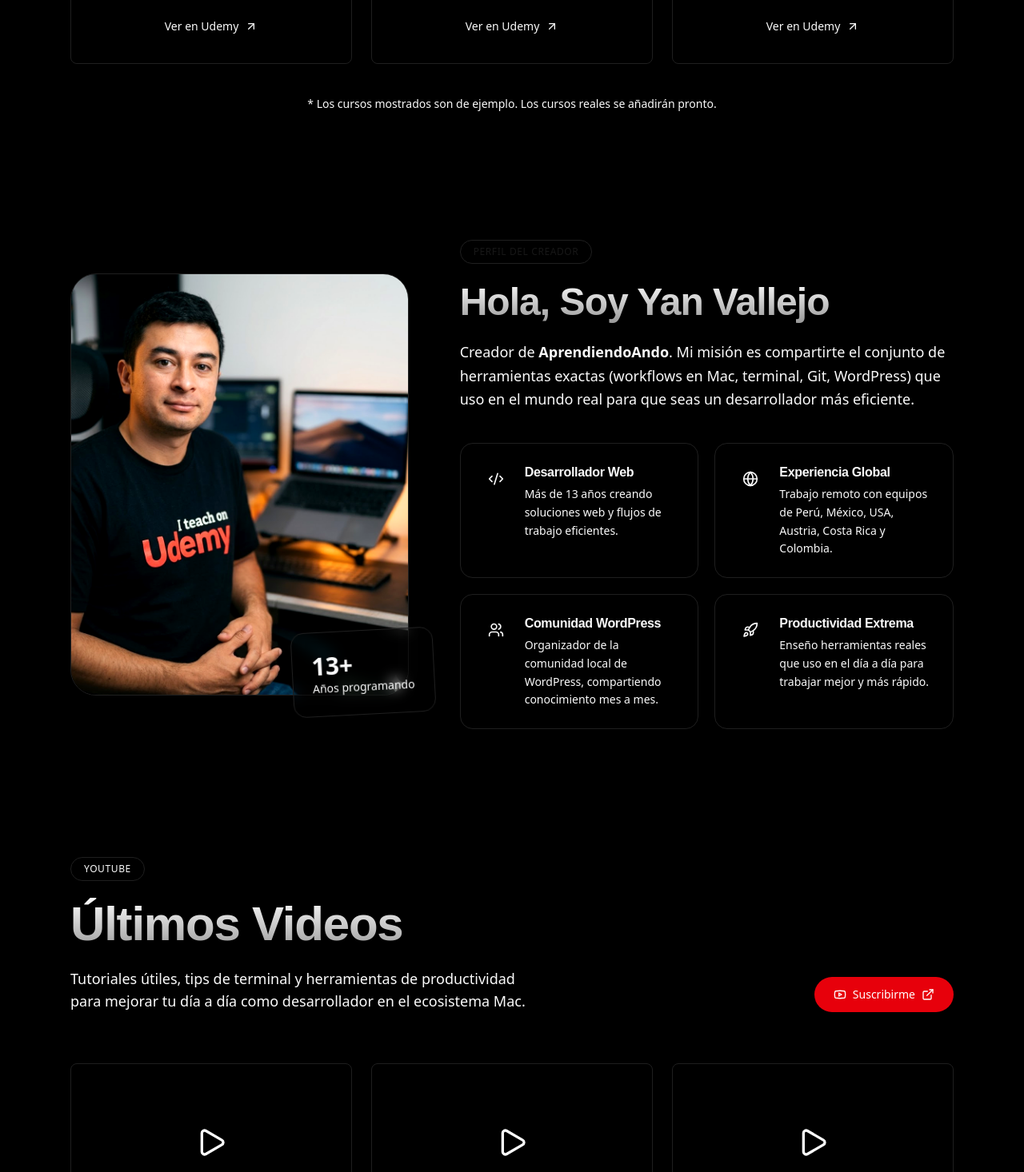
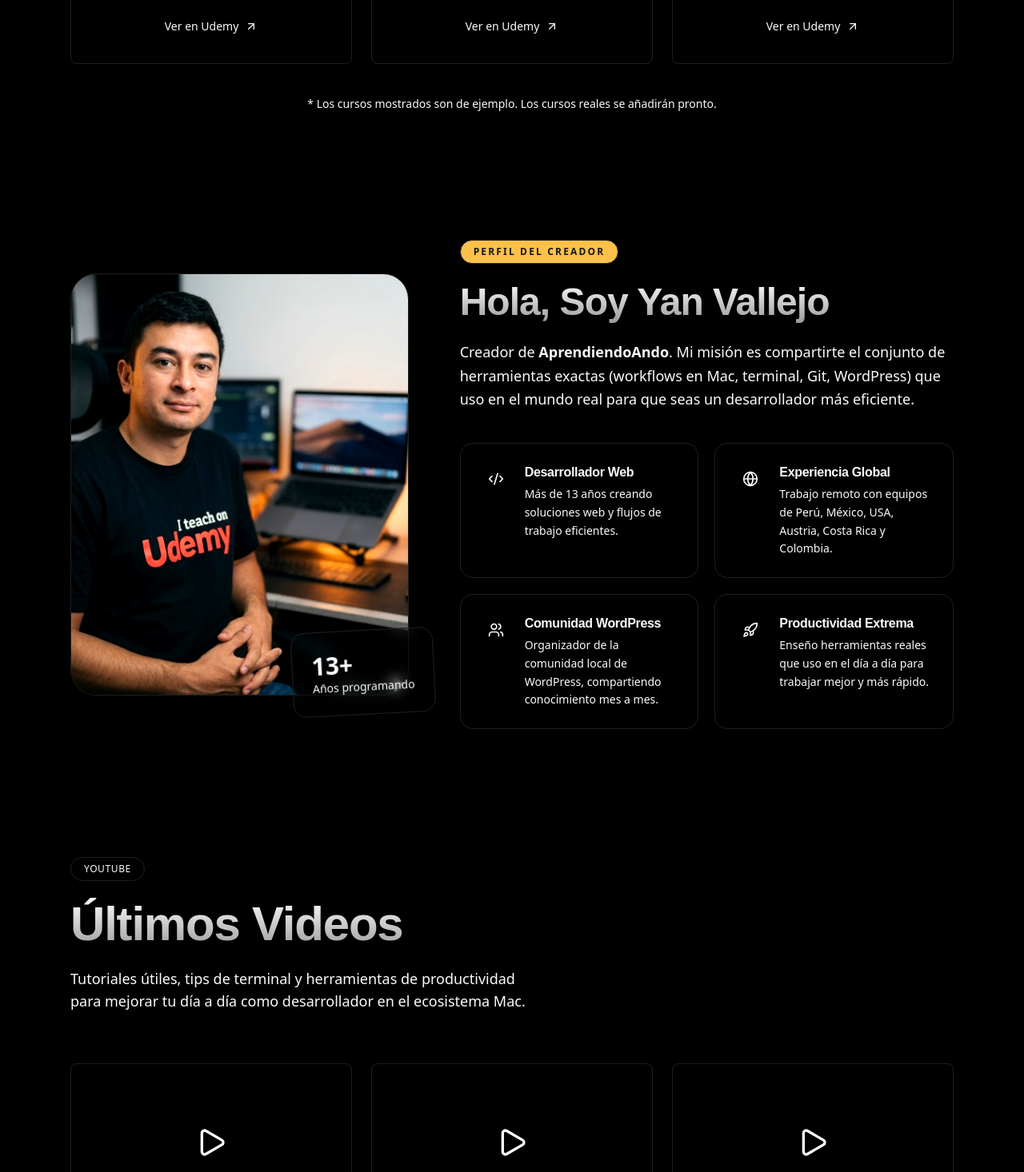
Before and after one commit to yavallejo/aprendiendoando-nextJS, a Next.js app: page / in a window 1280 px wide. Shown: the part 1619-3085 px from the top of the page at 80% size. Built offline with nearby package versions, Linux system fonts and the light colour scheme; no server answers; a web font is replaced by a local one.

Commit message:
style: Update AboutSection and YouTubeSection for improved UI consistency
- Modify styling of the badge in AboutSection for enhanced visual appeal
- Update comment in YouTubeSection for clarity and remove subscription button for a cleaner layout

```diff
--- a/src/components/AboutSection.js
+++ b/src/components/AboutSection.js
@@ -56,7 +56,7 @@ export function AboutSection() {
 
           {/* Right Column: Content */}
           <div className="mt-8 lg:col-span-7 lg:mt-0">
-            <span className="inline-block px-4 py-1.5 mb-6 text-xs font-medium uppercase tracking-wider text-[hsl(var(--accent-brand-foreground))] border border-[hsl(var(--accent-brand))] bg-[hsl(var(--accent-brand))/10] rounded-full">
+            <span className="inline-block px-4 py-1.5 mb-6 text-xs font-semibold uppercase tracking-[0.18em] rounded-full shadow-sm border bg-[hsl(var(--accent-brand))] text-[hsl(var(--accent-brand-foreground))] border-[hsl(var(--accent-brand))]">
               Perfil del Creador
             </span>
 
--- a/src/components/YouTubeSection.js
+++ b/src/components/YouTubeSection.js
@@ -43,7 +43,7 @@ export function YouTubeSection() {
             </p>
           </div>
 
-          {/* Subscriber count & CTA */}
+          {/* Subscriber count (CTA principal vive en el header sticky) */}
           <div className="flex flex-col items-start md:items-end gap-4">
             {subscriberCount != null ? (
               <div className="flex items-center gap-3 px-4 py-2 rounded-full bg-accent/30 border border-border/50">
@@ -54,21 +54,6 @@ export function YouTubeSection() {
                 <span className="text-sm text-muted-foreground">suscriptores</span>
               </div>
             ) : null}
-            <Button
-              asChild
-              className="h-11 px-6 rounded-full bg-red-600 hover:bg-red-700 text-white"
-            >
-              <a
-                href="https://www.youtube.com/@AprendiendoAndo?sub_confirmation=1"
-                target="_blank"
-                rel="noopener noreferrer"
-                className="flex items-center gap-2"
-              >
-                <Youtube size={18} />
-                Suscribirme
-                <ExternalLink size={14} />
-              </a>
-            </Button>
           </div>
         </div>
 
```
